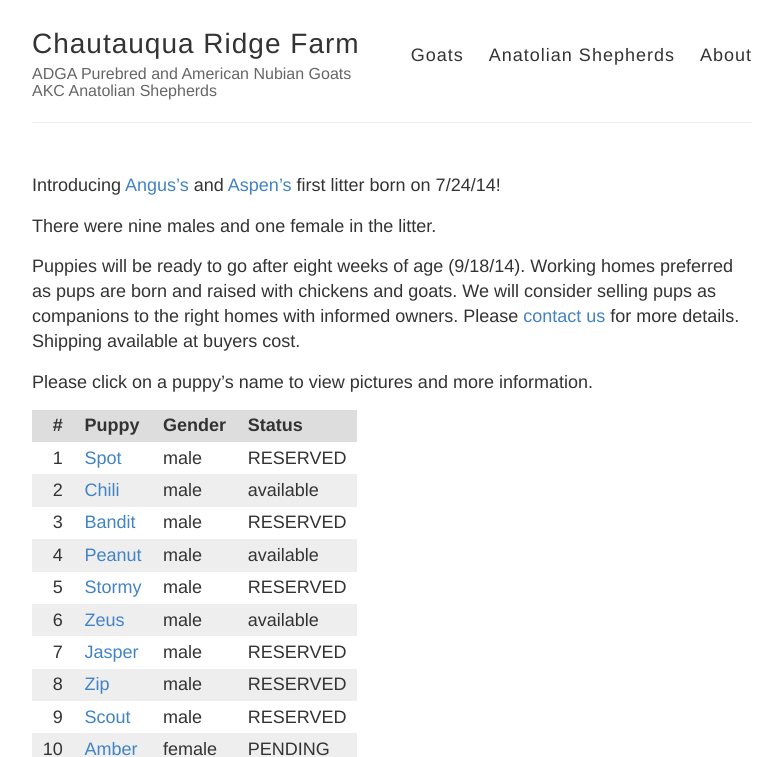
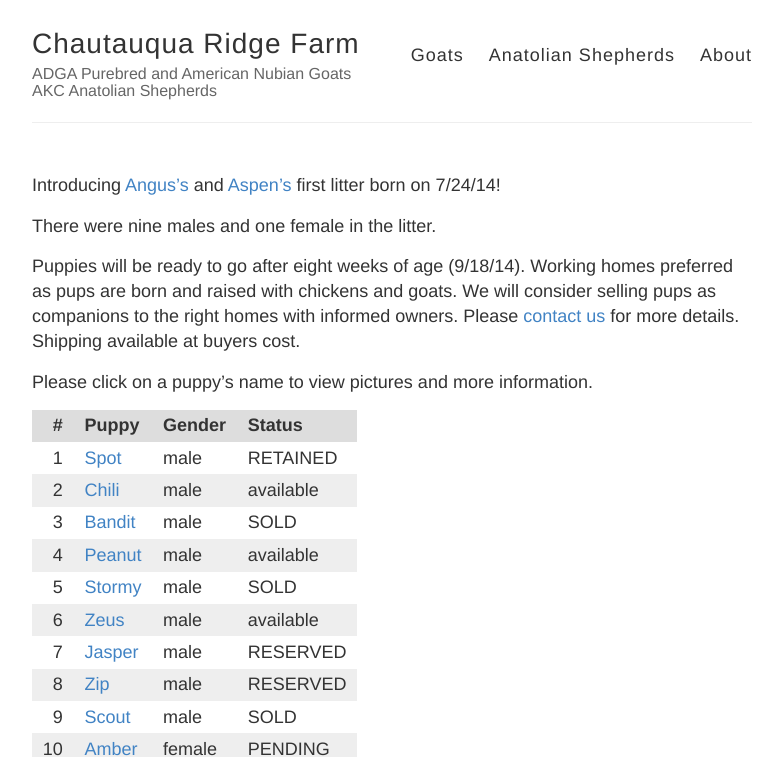
Before and after one commit to shebiki/www.chqridge.com, a Jekyll site: the page built from _anatolianshepherd/angusaspen1.md, in a window 1280 px wide and 900 px high, cut to the strip 0-757 px from the top of the window. Shown: the whole strip, without its empty margins (248-1030 px from the left). Built offline with Jekyll 4.4.1, drawn with Linux system fonts in a browser that asks for light colours.

Commit message:
Marks puppy 3 "Bandit", 5 "Stormy, and 9 "Scout" sold. Marks puppy 1 "Spot" retained.

```diff
--- a/_anatolianshepherd/angusaspen1.md
+++ b/_anatolianshepherd/angusaspen1.md
@@ -19,15 +19,15 @@ Please click on a puppy's name to view pictures and more information.
 | :- :- :- :- |
 | **#** | **Puppy** | **Gender** | **Status** |
 | -: :- :- :- |
-| 1 | [Spot](1) | male | RESERVED |
+| 1 | [Spot](1) | male | RETAINED |
 | 2 | [Chili](2) | male | available |
-| 3 | [Bandit](3) | male | RESERVED |
+| 3 | [Bandit](3) | male | SOLD |
 | 4 | [Peanut](4) | male | available |
-| 5 | [Stormy](5) | male | RESERVED |
+| 5 | [Stormy](5) | male | SOLD |
 | 6 | [Zeus](6) | male | available |
 | 7 | [Jasper](7) | male | RESERVED |
 | 8 | [Zip](8) | male | RESERVED |
-| 9 | [Scout](9) | male | RESERVED |
+| 9 | [Scout](9) | male | SOLD |
 | 10 |[Amber](10) | female | PENDING |
 {:class="puppies-summary"}
 
```
Also changed, not shown: _anatolianshepherd/angusaspen1/1.md (+1 -3 lines), _anatolianshepherd/angusaspen1/3.md (+1 -3 lines), _anatolianshepherd/angusaspen1/5.md (+1 -3 lines), _anatolianshepherd/angusaspen1/9.md (+1 -3 lines).
